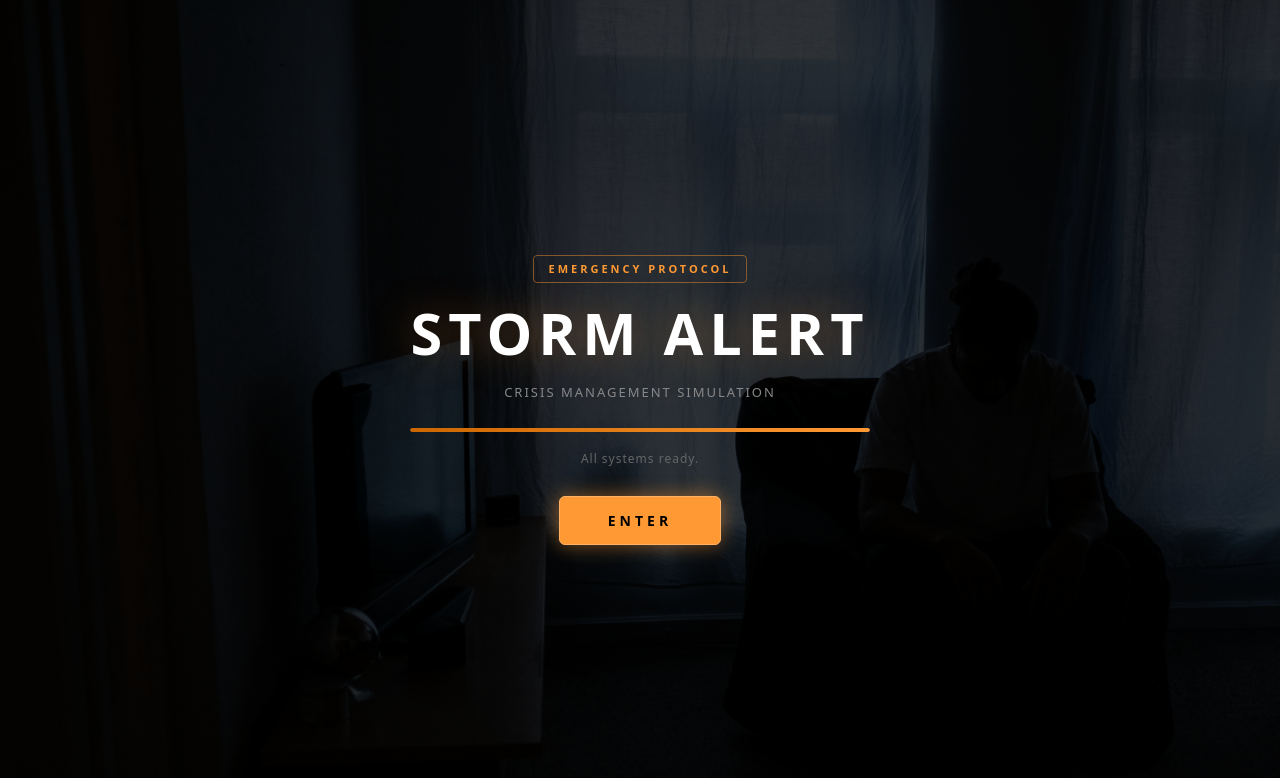
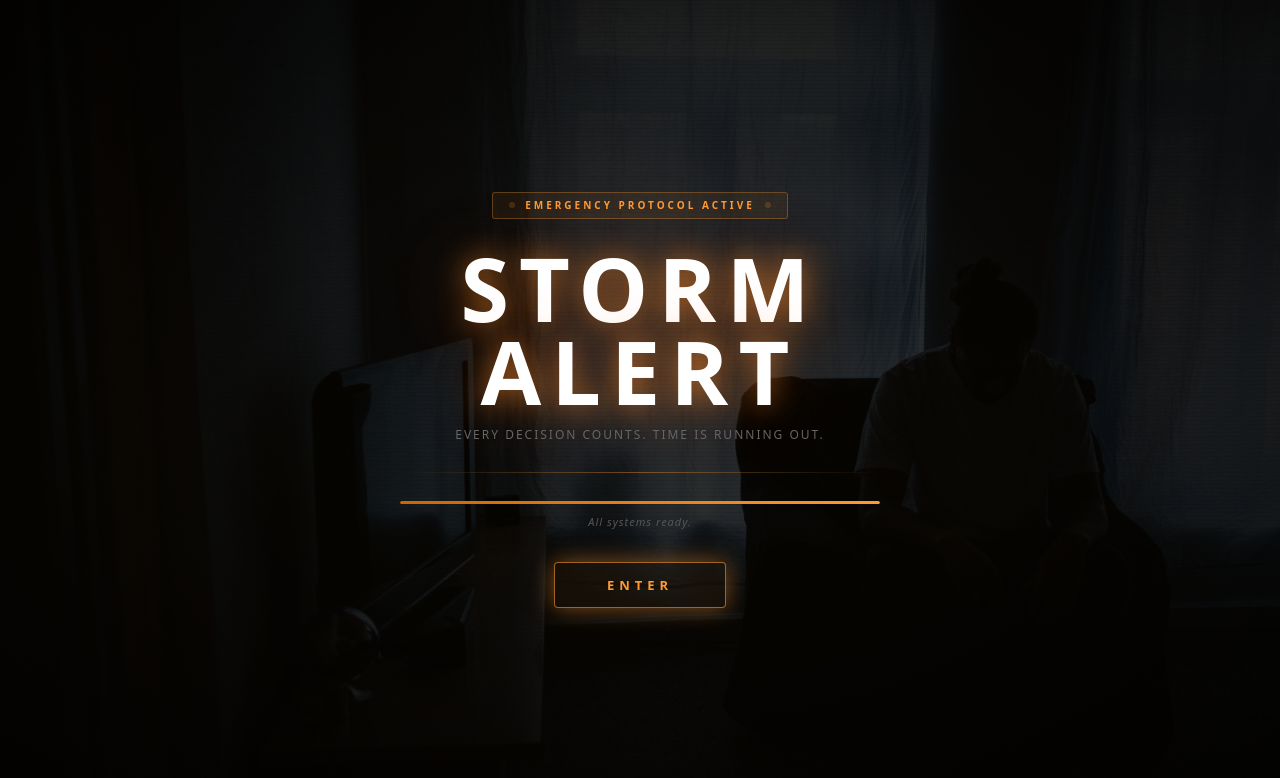
Before and after one commit to InteractiveDigitalNarrative/storm-alert, a React (Vite) app: page / in a window 1280 px wide. Shown: the top 778 px of the page. Built offline with nearby package versions, Linux system fonts and the light colour scheme; a web font is replaced by a local one.

Commit message:
Loading screen

```diff
--- a/src/components/InkStory.jsx
+++ b/src/components/InkStory.jsx
@@ -248,8 +248,10 @@ function InkStory({ onReturnToMenu }) {
       playAmbient('radio');
     } else if (weatherStage >= 1) {
       playAmbient(null); // wind layer takes over
+    } else if (gameVars.in_preparation) {
+      playAmbient('prep');
     } else {
-      playAmbient('prep'); // intro narrative + preparation phase
+      playAmbient(null); // intro narrative — silent (menu music has already faded)
     }
   }, [weatherStage, gameVars.in_preparation, showEndingScreen, showRadioBroadcast, playAmbient]);
 
--- a/src/components/LoadingScreen.css
+++ b/src/components/LoadingScreen.css
@@ -1,4 +1,6 @@
-/* LoadingScreen.css */
+/* LoadingScreen.css — atmospheric emergency broadcast aesthetic */
+
+/* ── Full-screen base ─────────────────────────────────────────────────── */
 
 .loading-screen {
   position: fixed;
@@ -10,140 +12,203 @@
   align-items: center;
   justify-content: center;
   z-index: 9999;
+  overflow: hidden;
 }
 
+/* Dark, slightly warm overlay */
 .loading-overlay {
   position: absolute;
   inset: 0;
-  background: rgba(0, 0, 0, 0.78);
+  background: rgba(8, 5, 2, 0.82);
 }
 
-/* ── Card ─────────────────────────────────────────────────────────────── */
+/* CRT scanlines */
+.loading-scanlines {
+  position: absolute;
+  inset: 0;
+  background: repeating-linear-gradient(
+    0deg,
+    transparent,
+    transparent 3px,
+    rgba(0, 0, 0, 0.08) 3px,
+    rgba(0, 0, 0, 0.08) 4px
+  );
+  pointer-events: none;
+  z-index: 1;
+}
+
+/* Edge vignette */
+.loading-vignette {
+  position: absolute;
+  inset: 0;
+  background: radial-gradient(ellipse at center, transparent 40%, rgba(0,0,0,0.7) 100%);
+  pointer-events: none;
+  z-index: 1;
+}
+
+/* ── Center card ──────────────────────────────────────────────────────── */
 
 .loading-card {
   position: relative;
-  z-index: 1;
+  z-index: 2;
   display: flex;
   flex-direction: column;
   align-items: center;
-  gap: 18px;
+  gap: 28px;
+  width: min(480px, 88vw);
   text-align: center;
-  padding: 48px 40px;
-  max-width: 460px;
-  width: 90%;
 }
 
-/* ── Badge ────────────────────────────────────────────────────────────── */
+/* ── Alert band ───────────────────────────────────────────────────────── */
 
-.loading-badge {
-  font-size: 11px;
+.loading-alert-band {
+  display: flex;
+  align-items: center;
+  gap: 10px;
+  font-size: 10px;
   font-weight: 700;
   letter-spacing: 3px;
   color: #ff9933;
-  border: 1px solid rgba(255, 153, 51, 0.45);
-  padding: 5px 14px;
-  border-radius: 4px;
-  text-transform: uppercase;
+  border: 1px solid rgba(255, 153, 51, 0.3);
+  padding: 5px 16px;
+  border-radius: 3px;
+  background: rgba(255, 153, 51, 0.07);
+  animation: band-flicker 5s ease-in-out infinite;
+}
+
+.loading-alert-dot {
+  width: 6px;
+  height: 6px;
+  border-radius: 50%;
+  background: #ff9933;
+  animation: dot-blink 1.2s ease-in-out infinite;
+  flex-shrink: 0;
+}
+
+@keyframes dot-blink {
+  0%, 100% { opacity: 1; }
+  50%       { opacity: 0.15; }
+}
+
+@keyframes band-flicker {
+  0%, 89%, 91%, 93%, 100% { opacity: 1; }
+  90%, 92% { opacity: 0.6; }
 }
 
 /* ── Title ────────────────────────────────────────────────────────────── */
 
+.loading-title-block {
+  display: flex;
+  flex-direction: column;
+  align-items: center;
+  gap: 12px;
+}
+
 .loading-title {
-  font-size: clamp(2.4rem, 8vw, 3.6rem);
+  font-size: clamp(3rem, 12vw, 5.5rem);
   font-weight: 900;
-  letter-spacing: 6px;
+  letter-spacing: 10px;
   text-transform: uppercase;
   color: #fff;
   margin: 0;
-  text-shadow: 0 0 40px rgba(255, 153, 51, 0.35);
+  line-height: 0.95;
+  text-shadow:
+    0 0 20px rgba(255, 140, 40, 0.45),
+    0 0 60px rgba(255, 100, 20, 0.2);
+  animation: title-pulse 4s ease-in-out infinite;
 }
 
-.loading-subtitle {
-  font-size: 13px;
+@keyframes title-pulse {
+  0%, 100% { text-shadow: 0 0 20px rgba(255,140,40,0.45), 0 0 60px rgba(255,100,20,0.2); }
+  50%       { text-shadow: 0 0 30px rgba(255,140,40,0.65), 0 0 80px rgba(255,100,20,0.35); }
+}
+
+.loading-tagline {
+  font-size: 12px;
   letter-spacing: 2px;
-  color: #888;
+  color: #666;
   text-transform: uppercase;
   margin: 0;
 }
 
-/* ── Progress bar ─────────────────────────────────────────────────────── */
+/* ── Divider ──────────────────────────────────────────────────────────── */
+
+.loading-divider {
+  width: 100%;
+  height: 1px;
+  background: linear-gradient(90deg, transparent, rgba(255,153,51,0.4), transparent);
+}
+
+/* ── Progress area ────────────────────────────────────────────────────── */
+
+.loading-progress-area {
+  width: 100%;
+  display: flex;
+  flex-direction: column;
+  gap: 10px;
+}
 
 .loading-bar-track {
   width: 100%;
-  height: 4px;
-  background: rgba(255, 255, 255, 0.1);
+  height: 3px;
+  background: rgba(255, 255, 255, 0.08);
   border-radius: 2px;
   overflow: hidden;
-  margin-top: 8px;
 }
 
 .loading-bar-fill {
   height: 100%;
   background: linear-gradient(90deg, #cc6600, #ff9933);
   border-radius: 2px;
-  transition: width 0.3s ease;
-  box-shadow: 0 0 8px rgba(255, 153, 51, 0.6);
+  transition: width 0.35s ease;
+  box-shadow: 0 0 10px rgba(255, 153, 51, 0.7);
 }
 
-/* ── Status text ──────────────────────────────────────────────────────── */
-
 .loading-status {
-  font-size: 12px;
+  font-size: 11px;
   letter-spacing: 1px;
-  color: #666;
+  color: #555;
   margin: 0;
   min-height: 1.4em;
+  transition: opacity 0.4s ease;
+  font-style: italic;
 }
 
 /* ── Enter button ─────────────────────────────────────────────────────── */
 
 .loading-enter-btn {
-  margin-top: 10px;
-  padding: 14px 48px;
-  font-size: 14px;
+  margin-top: 4px;
+  padding: 13px 52px;
+  font-size: 13px;
   font-weight: 700;
-  letter-spacing: 4px;
+  letter-spacing: 5px;
   text-transform: uppercase;
-  color: #333;
-  background: #444;
-  border: 1px solid #555;
-  border-radius: 6px;
+  color: #444;
+  background: transparent;
+  border: 1px solid #333;
+  border-radius: 4px;
   cursor: default;
-  opacity: 0.35;
-  transition: opacity 0.5s ease, background 0.4s ease, color 0.4s ease,
-    border-color 0.4s ease, box-shadow 0.4s ease;
+  opacity: 0.4;
+  transition: opacity 0.6s ease, color 0.5s ease, border-color 0.5s ease, box-shadow 0.5s ease;
 }
 
 .loading-enter-btn.ready {
-  color: #000;
-  background: #ff9933;
-  border-color: #ffb266;
+  color: #ff9933;
+  border-color: rgba(255, 153, 51, 0.6);
+  background: rgba(255, 153, 51, 0.06);
   opacity: 1;
   cursor: pointer;
-  animation: enter-pulse 2s ease-in-out infinite;
+  animation: enter-glow 2.2s ease-in-out infinite;
 }
 
 .loading-enter-btn.ready:hover {
-  background: #ffad44;
-  box-shadow: 0 0 24px rgba(255, 153, 51, 0.55);
+  background: rgba(255, 153, 51, 0.14);
+  border-color: #ff9933;
+  box-shadow: 0 0 28px rgba(255, 153, 51, 0.4);
   animation: none;
 }
 
-@keyframes enter-pulse {
-  0%, 100% { box-shadow: 0 0 10px rgba(255, 153, 51, 0.3); }
-  50%       { box-shadow: 0 0 28px rgba(255, 153, 51, 0.65); }
+@keyframes enter-glow {
+  0%, 100% { box-shadow: 0 0 8px rgba(255,153,51,0.2); }
+  50%       { box-shadow: 0 0 22px rgba(255,153,51,0.5); }
 }
-
-/* ── Responsive ───────────────────────────────────────────────────────── */
-
-@media (max-width: 480px) {
-  .loading-card {
-    padding: 36px 24px;
-    gap: 14px;
-  }
-
-  .loading-enter-btn {
-    padding: 12px 36px;
-    font-size: 13px;
-  }
-}
--- a/src/components/LoadingScreen.jsx
+++ b/src/components/LoadingScreen.jsx
@@ -4,7 +4,6 @@ import './LoadingScreen.css';
 
 const BASE_URL = import.meta.env.BASE_URL;
 
-// Every audio file used anywhere in the game
 const AUDIO_ASSETS = [
   'Sound/Menu.mp3',
   'Sound/PreparationMusic.mp3',
@@ -18,30 +17,41 @@ const AUDIO_ASSETS = [
   'Sound/rustle.flac',
 ];
 
-const IMAGE_ASSETS = [
-  'Images/Room.jpg',
-];
+const IMAGE_ASSETS = ['Images/Room.jpg'];
 
 const TOTAL = AUDIO_ASSETS.length + IMAGE_ASSETS.length;
 
+// Rotating status lines shown while loading
+const STATUS_LINES = [
+  'Checking emergency frequencies…',
+  'Verifying supply routes…',
+  'Calibrating weather sensors…',
+  'Establishing communication links…',
+  'Assessing storm trajectory…',
+  'Loading mission parameters…',
+];
+
 export default function LoadingScreen({ onEnter }) {
-  const [loaded, setLoaded] = useState(0);
+  const [loaded, setLoaded]       = useState(0);
+  const [statusIdx, setStatusIdx] = useState(0);
+
+  // Cycle through status lines while loading
+  useEffect(() => {
+    const id = setInterval(() => {
+      setStatusIdx((i) => (i + 1) % STATUS_LINES.length);
+    }, 1600);
+    return () => clearInterval(id);
+  }, []);
 
   useEffect(() => {
-    let count = 0;
-
-    const done = () => {
-      count++;
-      setLoaded((n) => n + 1);
-    };
-
+    const done = () => setLoaded((n) => n + 1);
     const elements = [];
 
     AUDIO_ASSETS.forEach((src) => {
       const a = new Audio();
       a.preload = 'auto';
       a.addEventListener('canplay', done, { once: true });
-      a.addEventListener('error',    done, { once: true });
+      a.addEventListener('error',   done, { once: true });
       a.src = BASE_URL + src;
       elements.push(a);
     });
@@ -54,7 +64,6 @@ export default function LoadingScreen({ onEnter }) {
       elements.push(img);
     });
 
-    // Failsafe: never hang longer than 10 s
     const timeout = setTimeout(() => setLoaded(TOTAL), 10_000);
 
     return () => {
@@ -71,31 +80,45 @@ export default function LoadingScreen({ onEnter }) {
       className="loading-screen"
       style={{ backgroundImage: `url(${BASE_URL}Images/Room.jpg)` }}
     >
+      {/* Layered overlays for depth */}
       <div className="loading-overlay" />
+      <div className="loading-scanlines" />
+      <div className="loading-vignette" />
 
       <div className="loading-card">
-        <div className="loading-badge">EMERGENCY PROTOCOL</div>
-
-        <h1 className="loading-title">STORM ALERT</h1>
-        <p className="loading-subtitle">Crisis Management Simulation</p>
-
-        <div className="loading-bar-track">
-          <div
-            className="loading-bar-fill"
-            style={{ width: `${progress}%` }}
-          />
+        {/* Top alert band */}
+        <div className="loading-alert-band">
+          <span className="loading-alert-dot" />
+          EMERGENCY PROTOCOL ACTIVE
+          <span className="loading-alert-dot" />
         </div>
 
-        <p className="loading-status">
-          {ready ? 'All systems ready.' : `Loading… ${progress}%`}
-        </p>
+        {/* Title */}
+        <div className="loading-title-block">
+          <h1 className="loading-title">STORM<br />ALERT</h1>
+          <p className="loading-tagline">Every decision counts. Time is running out.</p>
+        </div>
 
+        {/* Divider */}
+        <div className="loading-divider" />
+
+        {/* Progress area */}
+        <div className="loading-progress-area">
+          <div className="loading-bar-track">
+            <div className="loading-bar-fill" style={{ width: `${progress}%` }} />
+          </div>
+          <p className="loading-status">
+            {ready ? 'All systems ready.' : STATUS_LINES[statusIdx]}
+          </p>
+        </div>
+
+        {/* Enter button */}
         <button
           className={`loading-enter-btn${ready ? ' ready' : ''}`}
           onClick={ready ? onEnter : undefined}
           disabled={!ready}
         >
-          ENTER
+          {ready ? 'ENTER' : `${progress}%`}
         </button>
       </div>
     </div>
```
